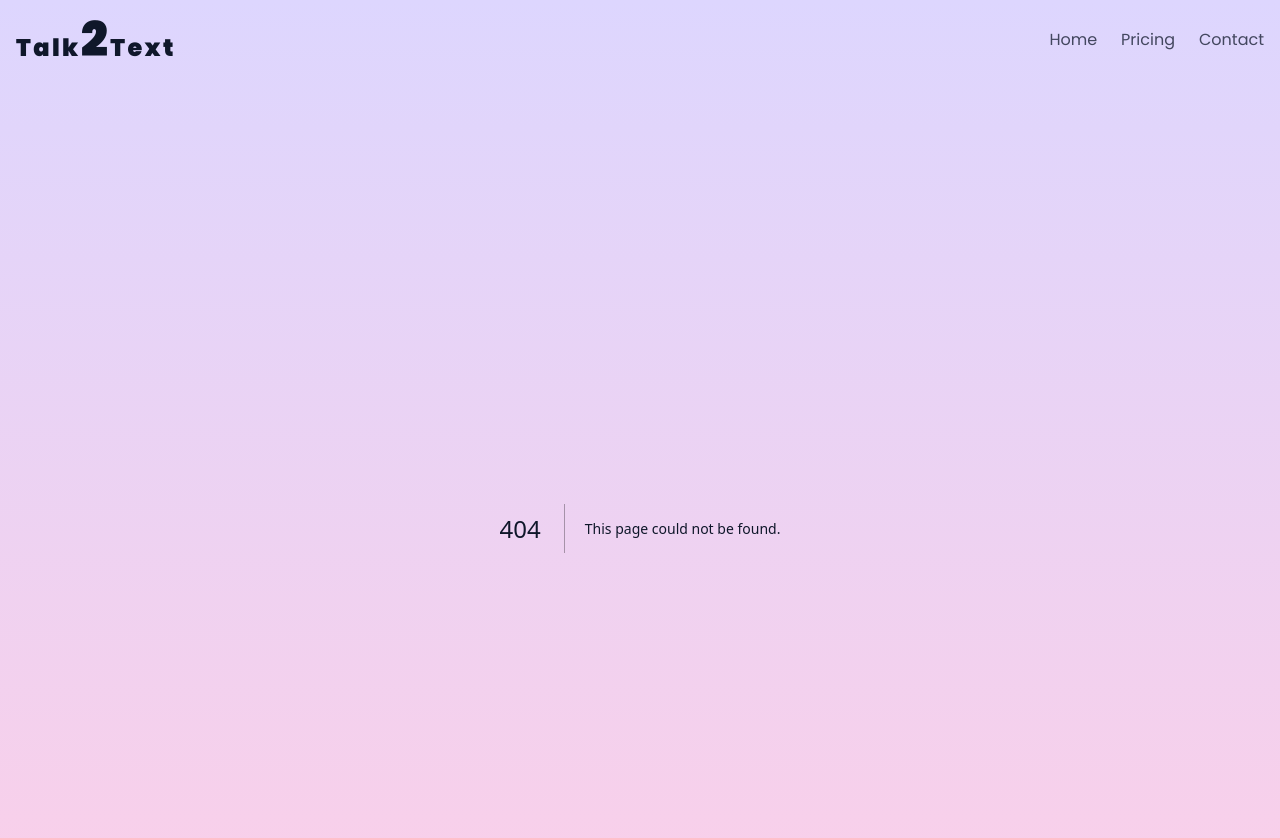
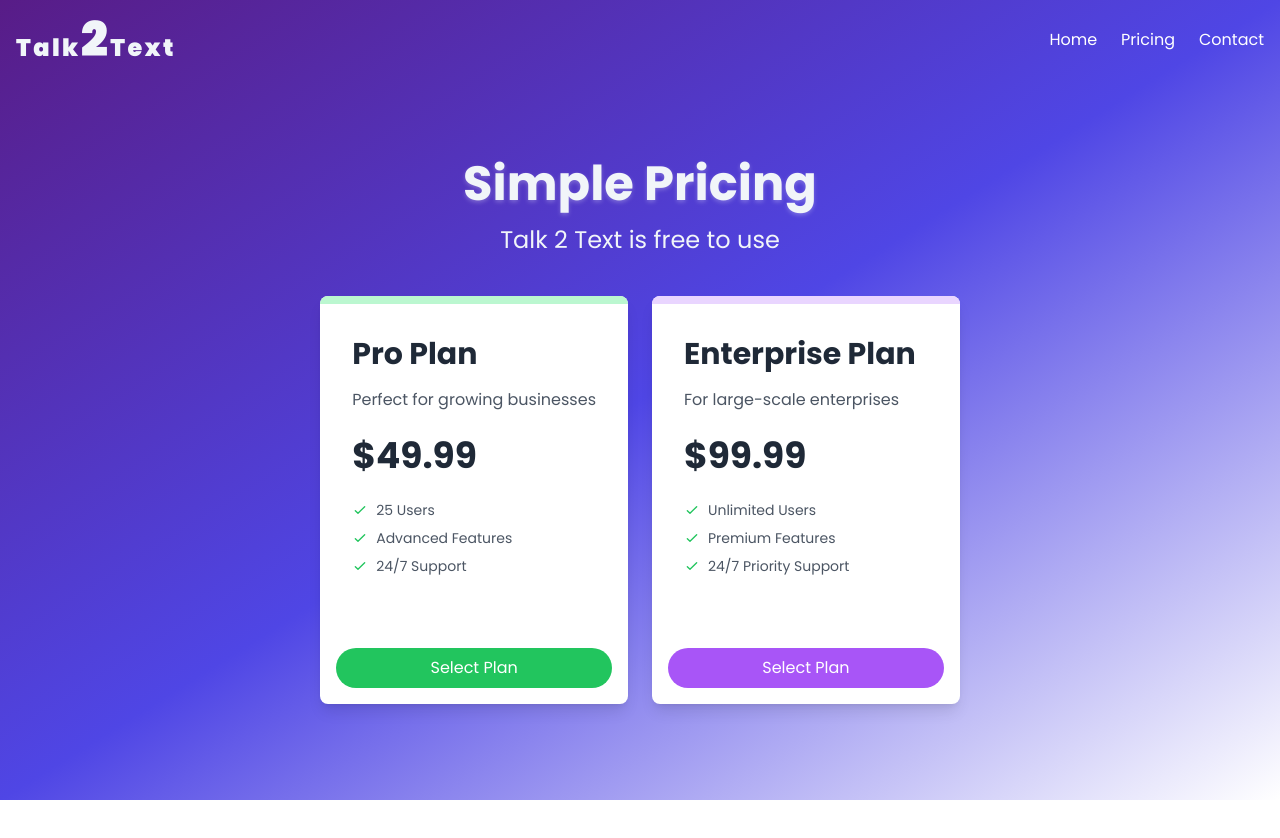
Before and after one commit to Danieldo1/Talk2Text, a Next.js app: page /pricing in a window 1280 px wide. Before the commit this address had no page. Shown: the top 838 px of the page. After the commit the page ends 800 px from the top, so only its background shows below. Built offline with nearby package versions, Linux system fonts and the light colour scheme.

Commit message:
Added a pricing page and configured the upload of the file to aws

```diff
--- /dev/null
+++ b/src/app/api/upload/route.js
@@ -0,0 +1,36 @@
+import { S3Client,PutObjectCommand } from '@aws-sdk/client-s3';
+import uniqid from 'uniqid';
+
+
+
+export async function POST(req) {
+const formData = await req.formData();
+const file = formData.get('file');
+const {name,type} = file;
+const data = await file.arrayBuffer();
+const id = uniqid();
+
+const ext = name.split('.').pop();
+const newName= id+'.'+ext;
+
+const client = new S3Client({
+    region: 'us-east-1',
+    credentials: {
+        accessKeyId: process.env.AWS_ACCESS_KEY,
+        secretAccessKey: process.env.AWS_SECRET_ACCESS_KEY
+    }
+})
+
+
+
+const command = new PutObjectCommand({
+    Bucket: process.env.BUCKET_NAME,
+    Key: newName,
+    Body: data,
+    ContentType: type,
+    ACL: 'public-read',
+})
+await client.send(command);
+
+return Response.json({name,ext,newName,id})
+}
--- a/src/app/components/Icons.js
+++ b/src/app/components/Icons.js
@@ -53,11 +53,11 @@ export function Wand({className = 'w-8 h-8'}) {
     )
 }
 
-export function Upload(){
+export function UploadBTN(){
     return (
         <svg
-        width="64px"
-        height="64px"
+        width="44px"
+        height="44px"
         viewBox="0 0 24.00 24.00"
         fill="none"
         xmlns="http://www.w3.org/2000/svg"
@@ -77,3 +77,22 @@ export function Upload(){
       </svg>
     )
 }
+
+export function Spinner(){
+  return (
+    <svg
+    className="animate-spin text-white h-8 w-8"
+
+    viewBox="0 0 24 24"
+    fill="none"
+    xmlns="http://www.w3.org/2000/svg"
+    stroke="#ffffff"
+  >
+    <g id="SVGRepo_bgCarrier" stroke-width="0"></g>
+    <g id="SVGRepo_tracerCarrier" stroke-linecap="round" stroke-linejoin="round"></g>
+    <g id="SVGRepo_iconCarrier">
+      <path d="M2 12C2 6.47715 6.47715 2 12 2V5C8.13401 5 5 8.13401 5 12H2Z" fill="#ffffff"></path>
+    </g>
+  </svg>
+  )
+}
--- a/src/app/components/Nav.js
+++ b/src/app/components/Nav.js
@@ -1,16 +1,16 @@
 import React from 'react'
-
+import Link from 'next/link'
 const Nav = () => {
   return (
     <header className="flex justify-between mb-8 pb-8 w-full">
-    <a className="flex gap-1 justify-center items-center">
+    <Link href={"/"} className="flex gap-1 justify-center items-center">
       <span className='text-2xl font-black tracking-widest'>Talk<span className='text-5xl rotate-[90deg] w-[30px] '>2</span>Text</span>
-    </a>
+    </Link>
 
-    <nav className="flex gap-6 items-center text-slate-900/75">
-      <a>Home</a>
-      <a>Pricing</a>
-      <a>Contact</a>
+    <nav className="flex gap-6 items-center text-white ">
+      <Link href={"/"} className='hover:text-slate-300'>Home</Link>
+      <Link href={"/pricing"} className='hover:text-slate-300'>Pricing</Link>
+      <Link href={"/contact"} className='hover:text-slate-300'>Contact</Link>
     </nav>
   </header>
   )
--- /dev/null
+++ b/src/app/components/Upload.js
@@ -0,0 +1,52 @@
+'use client'
+import axios from 'axios'
+import {UploadBTN,Spinner }from './Icons'
+import { useState } from 'react'
+
+const Upload = () => {
+    const [loading,setLoading] = useState(false);
+
+
+    const uploadVideo = async (event) => {
+        event.preventDefault();
+        const files = event.target?.files;
+        if(files.length >0){
+            const file = files[0];
+            setLoading(true);
+            const res = await axios.postForm('/api/upload',{
+                file,
+            })
+            setLoading(false);
+            console.log(res.data);
+        }
+
+
+
+      }
+
+
+
+  return (
+    <>
+    <div className="text-center ">
+        {loading ? (
+             <label  className="bg-blue-500 text-white rounded-xl text-xl px-4 py-2 mt-8 hover:bg-blue-800 inline-flex items-center gap-2 cursor-pointer">
+             <Spinner />
+             Uploading
+           <input disabled type="file" className="hidden" />
+             </label>
+
+        ):(
+            <label className="bg-blue-500 text-white rounded-xl text-xl px-4 py-2 mt-8 hover:bg-blue-800 inline-flex items-center gap-2 cursor-pointer">
+            <UploadBTN />
+            Choose File
+          <input onChange={uploadVideo} type="file" className="hidden" />
+            </label>
+        )}
+      </div>
+
+    </>
+  )
+}
+
+export default Upload
--- a/src/app/layout.js
+++ b/src/app/layout.js
@@ -15,7 +15,7 @@ export const metadata = {
 export default function RootLayout({ children }) {
   return (
     <html lang="en">
-      <body className={poppins.className+' bg-gradient-to-b from-violet-200 to-pink-200 text-slate-900 min-h-screen'}>
+      <body className={poppins.className+' bg-gradient-to-br from-purple-900 via-indigo-600 to-transparent  text-slate-100 min-h-screen'}>
       <main className="p-4 max-w-7xl mx-auto">
         <Nav />
         {children}
--- a/src/app/page.js
+++ b/src/app/page.js
@@ -1,17 +1,14 @@
-import { Upload} from "./components/Icons"
+import Upload from "./components/Upload"
 import HeadersText from "./components/Headers"
 
 import Presentation from "./components/Presentation"
 export default function Home() {
+
+
   return (
     <>
       <HeadersText h1Text="Talk 2 Text" h2Text="Generate captions from video files in seconds make your new viral videos with Talk 2 Text" />
-      <div className="text-center ">
-        <button className="bg-blue-500 text-white rounded-xl text-xl px-4 py-2 mt-8 hover:bg-blue-800 inline-flex items-center gap-2">
-        <Upload />
-        Choose File
-        </button>
-      </div>
+      <Upload />
     <Presentation />
     </>
   )
--- /dev/null
+++ b/src/app/pricing/page.js
@@ -0,0 +1,104 @@
+import React from 'react'
+import HeadersText from '../components/Headers'
+
+const Pricing = () => {
+  return (
+    <div>
+        <HeadersText h1Text="Simple Pricing" h2Text="Talk 2 Text is free to use" />
+
+        <div className=" min-h-[70%] py-2 flex items-center justify-center">
+
+  <div className="grid grid-cols-1 sm:grid-cols-2 lg:grid-cols-2 gap-6">
+    <div className="bg-white rounded-lg overflow-hidden shadow-lg transition-transform transform hover:scale-105">
+      <div className="p-1 bg-green-200">
+      </div>
+      <div className="p-8">
+        <h2 className="text-3xl font-bold text-gray-800 mb-4">Pro Plan</h2>
+        <p className="text-gray-600 mb-6">Perfect for growing businesses</p>
+        <p className="text-4xl font-bold text-gray-800 mb-6">$49.99</p>
+        <ul className="text-sm text-gray-600 mb-6">
+          <li className="mb-2 flex items-center">
+            <svg className="w-4 h-4 mr-2 text-green-500" fill="none" stroke="currentColor" viewBox="0 0 24 24"
+              xmlns="http://www.w3.org/2000/svg">
+              <path stroke-linecap="round" stroke-linejoin="round" stroke-width="2"
+                d="M5 13l4 4L19 7"></path>
+            </svg>
+            25 Users
+          </li>
+          <li className="mb-2 flex items-center">
+            <svg className="w-4 h-4 mr-2 text-green-500" fill="none" stroke="currentColor" viewBox="0 0 24 24"
+              xmlns="http://www.w3.org/2000/svg">
+              <path stroke-linecap="round" stroke-linejoin="round" stroke-width="2"
+                d="M5 13l4 4L19 7"></path>
+            </svg>
+            Advanced Features
+          </li>
+          <li className="flex items-center">
+            <svg className="w-4 h-4 mr-2 text-green-500" fill="none" stroke="currentColor" viewBox="0 0 24 24"
+              xmlns="http://www.w3.org/2000/svg">
+              <path stroke-linecap="round" stroke-linejoin="round" stroke-width="2"
+                d="M5 13l4 4L19 7"></path>
+            </svg>
+            24/7 Support
+          </li>
+        </ul>
+      </div>
+      <div className="p-4">
+        <button
+          className="w-full bg-green-500 text-white rounded-full px-4 py-2 hover:bg-green-700 focus:outline-none focus:shadow-outline-green active:bg-green-800">
+          Select Plan
+        </button>
+      </div>
+    </div>
+
+    <div className="bg-white rounded-lg overflow-hidden shadow-lg transition-transform transform hover:scale-105">
+      <div className="p-1 bg-purple-200">
+      </div>
+      <div className="p-8">
+        <h2 className="text-3xl font-bold text-gray-800 mb-4">Enterprise Plan</h2>
+        <p className="text-gray-600 mb-6">For large-scale enterprises</p>
+        <p className="text-4xl font-bold text-gray-800 mb-6">$99.99</p>
+        <ul className="text-sm text-gray-600 mb-6">
+          <li className="mb-2 flex items-center">
+            <svg className="w-4 h-4 mr-2 text-green-500" fill="none" stroke="currentColor" viewBox="0 0 24 24"
+              xmlns="http://www.w3.org/2000/svg">
+              <path stroke-linecap="round" stroke-linejoin="round" stroke-width="2"
+                d="M5 13l4 4L19 7"></path>
+            </svg>
+            Unlimited Users
+          </li>
+          <li className="mb-2 flex items-center">
+            <svg className="w-4 h-4 mr-2 text-green-500" fill="none" stroke="currentColor" viewBox="0 0 24 24"
+              xmlns="http
+
+://www.w3.org/2000/svg">
+              <path stroke-linecap="round" stroke-linejoin="round" stroke-width="2"
+                d="M5 13l4 4L19 7"></path>
+            </svg>
+            Premium Features
+          </li>
+          <li className="flex items-center">
+            <svg className="w-4 h-4 mr-2 text-green-500" fill="none" stroke="currentColor" viewBox="0 0 24 24"
+              xmlns="http://www.w3.org/2000/svg">
+              <path stroke-linecap="round" stroke-linejoin="round" stroke-width="2"
+                d="M5 13l4 4L19 7"></path>
+            </svg>
+            24/7 Priority Support
+          </li>
+        </ul>
+      </div>
+      <div className="p-4">
+        <button
+          className="w-full bg-purple-500 text-white rounded-full px-4 py-2 hover:bg-purple-700 focus:outline-none focus:shadow-outline-purple active:bg-purple-800">
+          Select Plan
+        </button>
+      </div>
+    </div>
+
+  </div>
+</div>
+    </div>
+  )
+}
+
+export default Pricing
```
Also changed, not shown: package.json (+8 -4 lines), 1 other file (tests, documents, lock files or other folders).
